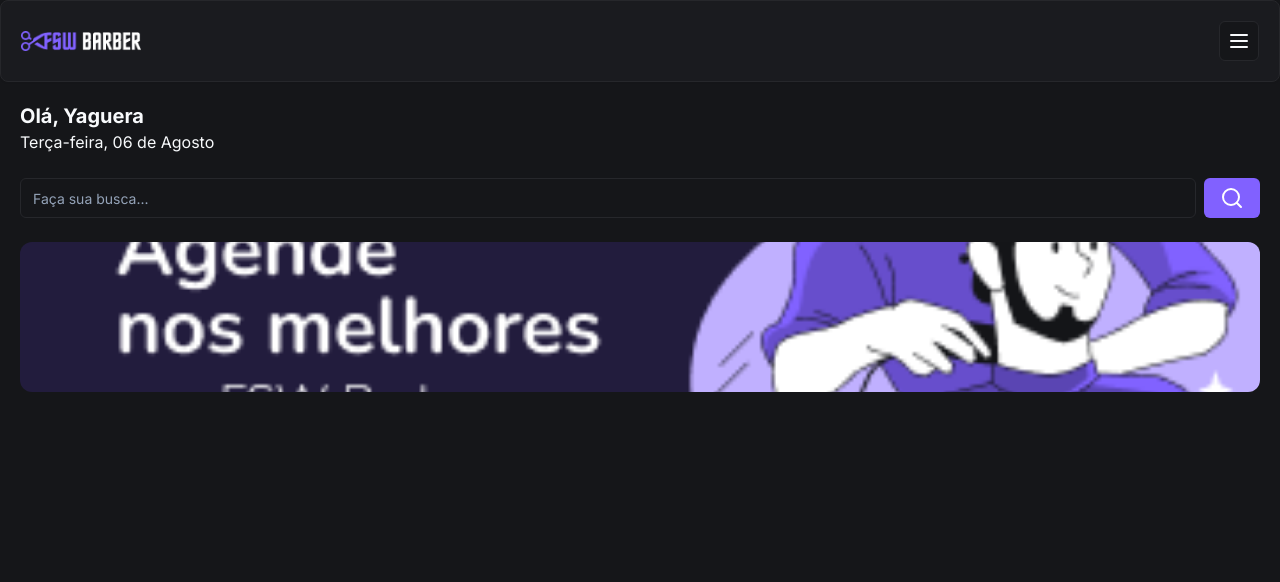
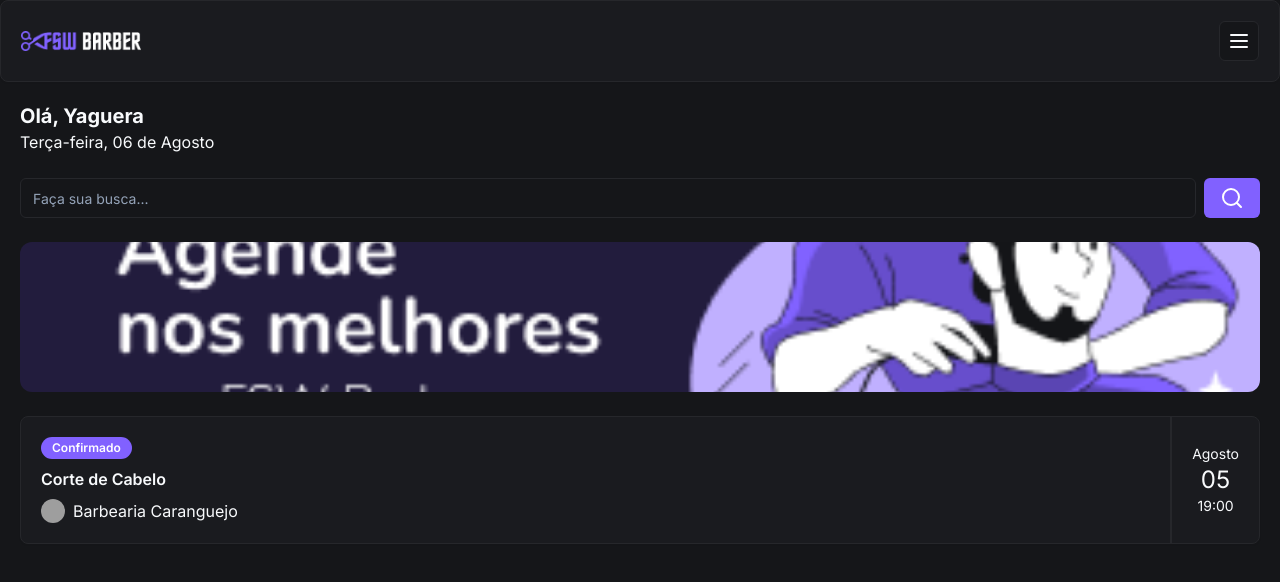
Before and after one commit to Yaguera/fsw-barber, a Next.js app: page / in a window 1280 px wide. Shown: the top 582 px of the page. Built offline with nearby package versions, Linux system fonts and the light colour scheme; grey boxes are pictures that could not be loaded.

Commit message:
feat: add booking item

```diff
--- /dev/null
+++ b/app/_components/ui/avatar.tsx
@@ -0,0 +1,50 @@
+"use client"
+
+import * as React from "react"
+import * as AvatarPrimitive from "@radix-ui/react-avatar"
+
+import { cn } from "@/app/_lib/utils"
+
+const Avatar = React.forwardRef<
+  React.ElementRef<typeof AvatarPrimitive.Root>,
+  React.ComponentPropsWithoutRef<typeof AvatarPrimitive.Root>
+>(({ className, ...props }, ref) => (
+  <AvatarPrimitive.Root
+    ref={ref}
+    className={cn(
+      "relative flex h-10 w-10 shrink-0 overflow-hidden rounded-full",
+      className
+    )}
+    {...props}
+  />
+))
+Avatar.displayName = AvatarPrimitive.Root.displayName
+
+const AvatarImage = React.forwardRef<
+  React.ElementRef<typeof AvatarPrimitive.Image>,
+  React.ComponentPropsWithoutRef<typeof AvatarPrimitive.Image>
+>(({ className, ...props }, ref) => (
+  <AvatarPrimitive.Image
+    ref={ref}
+    className={cn("aspect-square h-full w-full", className)}
+    {...props}
+  />
+))
+AvatarImage.displayName = AvatarPrimitive.Image.displayName
+
+const AvatarFallback = React.forwardRef<
+  React.ElementRef<typeof AvatarPrimitive.Fallback>,
+  React.ComponentPropsWithoutRef<typeof AvatarPrimitive.Fallback>
+>(({ className, ...props }, ref) => (
+  <AvatarPrimitive.Fallback
+    ref={ref}
+    className={cn(
+      "flex h-full w-full items-center justify-center rounded-full bg-muted",
+      className
+    )}
+    {...props}
+  />
+))
+AvatarFallback.displayName = AvatarPrimitive.Fallback.displayName
+
+export { Avatar, AvatarImage, AvatarFallback }
--- /dev/null
+++ b/app/_components/ui/badge.tsx
@@ -0,0 +1,36 @@
+import * as React from "react"
+import { cva, type VariantProps } from "class-variance-authority"
+
+import { cn } from "@/app/_lib/utils"
+
+const badgeVariants = cva(
+  "inline-flex items-center rounded-full border px-2.5 py-0.5 text-xs font-semibold transition-colors focus:outline-none focus:ring-2 focus:ring-ring focus:ring-offset-2",
+  {
+    variants: {
+      variant: {
+        default:
+          "border-transparent bg-primary text-primary-foreground hover:bg-primary/80",
+        secondary:
+          "border-transparent bg-secondary text-secondary-foreground hover:bg-secondary/80",
+        destructive:
+          "border-transparent bg-destructive text-destructive-foreground hover:bg-destructive/80",
+        outline: "text-foreground",
+      },
+    },
+    defaultVariants: {
+      variant: "default",
+    },
+  }
+)
+
+export interface BadgeProps
+  extends React.HTMLAttributes<HTMLDivElement>,
+    VariantProps<typeof badgeVariants> {}
+
+function Badge({ className, variant, ...props }: BadgeProps) {
+  return (
+    <div className={cn(badgeVariants({ variant }), className)} {...props} />
+  )
+}
+
+export { Badge, badgeVariants }
--- a/app/page.tsx
+++ b/app/page.tsx
@@ -4,6 +4,9 @@
 import { Input } from './_components/ui/input'
 import { SearchIcon } from 'lucide-react'
 import Image from 'next/image'
+import { Card, CardContent } from './_components/ui/card'
+import { Badge } from './_components/ui/badge'
+import { Avatar, AvatarImage } from './_components/ui/avatar'
 
 const Home= () => {
   return (
@@ -14,6 +17,7 @@
         <h2 className='text-xl font-bold'>Olá, Yaguera</h2>
         <p>Terça-feira, 06 de Agosto</p>
 
+      {/* BUSCA */}
         <div className='mt-6 flex items-center gap-2'>
           <Input placeholder='Faça sua busca...'/>
           <Button>
@@ -21,9 +25,40 @@
           </Button>
         </div>
 
+        {/* IMAGEM */}
         <div className='h-[150px] mt-6 w-full relative'>
-          <Image alt="Agende com os melhores com FSW Barber" src="/banner-01.png" fill className='object-cover rounded-xl'/>
+          <Image
+            alt="Agende com os melhores com FSW Barber"
+            src="/banner-01.png"
+            fill
+            className='object-cover rounded-xl'/>
         </div>
+
+        {/* AGENDAMENTO */}
+        <Card className='mt-6'>
+          <CardContent className='flex justify-between p-0'>
+            {/* Esquerda */}
+            <div className='flex flex-col gap-2 py-5 pl-5'>
+              <Badge className='w-fit'>Confirmado</Badge>
+              <h3 className='font-semibold'>Corte de Cabelo</h3>
+
+              <div className='flex items-center gap-2'>
+                <Avatar className='h-6 w-6'>
+                  <AvatarImage src='https://utfs.io/f/5c89f046-80cd-4443-89df-211de62b7c2a-17p.png'/>
+                </Avatar>
+                <p>Barbearia Caranguejo</p>
+
+              </div>
+            </div>
+
+            {/* Direita */}
+            <div className='flex flex-col items-center justify-center px-5 border-l-2 border-solid'>
+              <p className='text-sm'>Agosto</p>
+              <p className='text-2xl'>05</p>
+              <p className='text-sm'>19:00</p>
+            </div>
+          </CardContent>
+        </Card>
       </div>
     </div>
   )
--- a/package.json
+++ b/package.json
@@ -13,6 +13,7 @@
   },
   "dependencies": {
     "@prisma/client": "^5.17.0",
+    "@radix-ui/react-avatar": "^1.1.0",
     "@radix-ui/react-slot": "^1.1.0",
     "class-variance-authority": "^0.7.0",
     "clsx": "^2.1.1",
```
Also changed, not shown: 1 other file (tests, documents, lock files or other folders).
